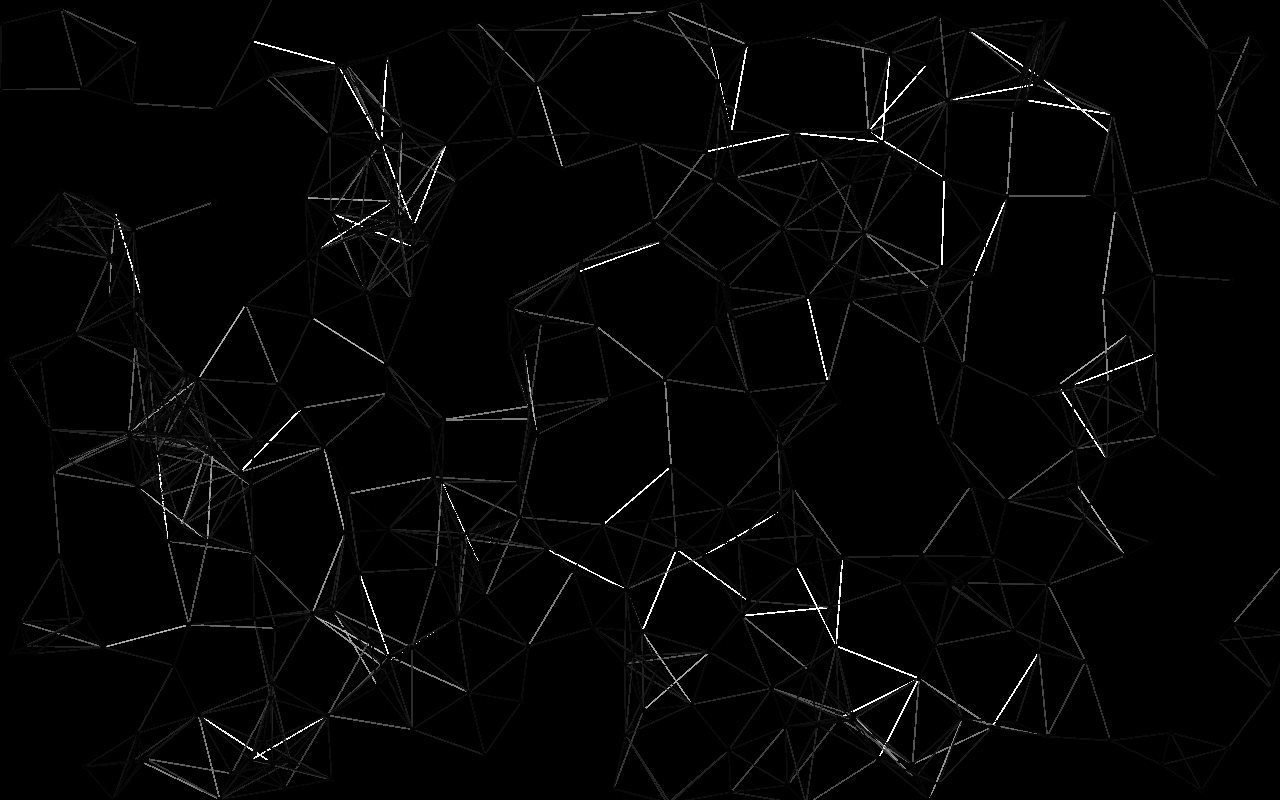
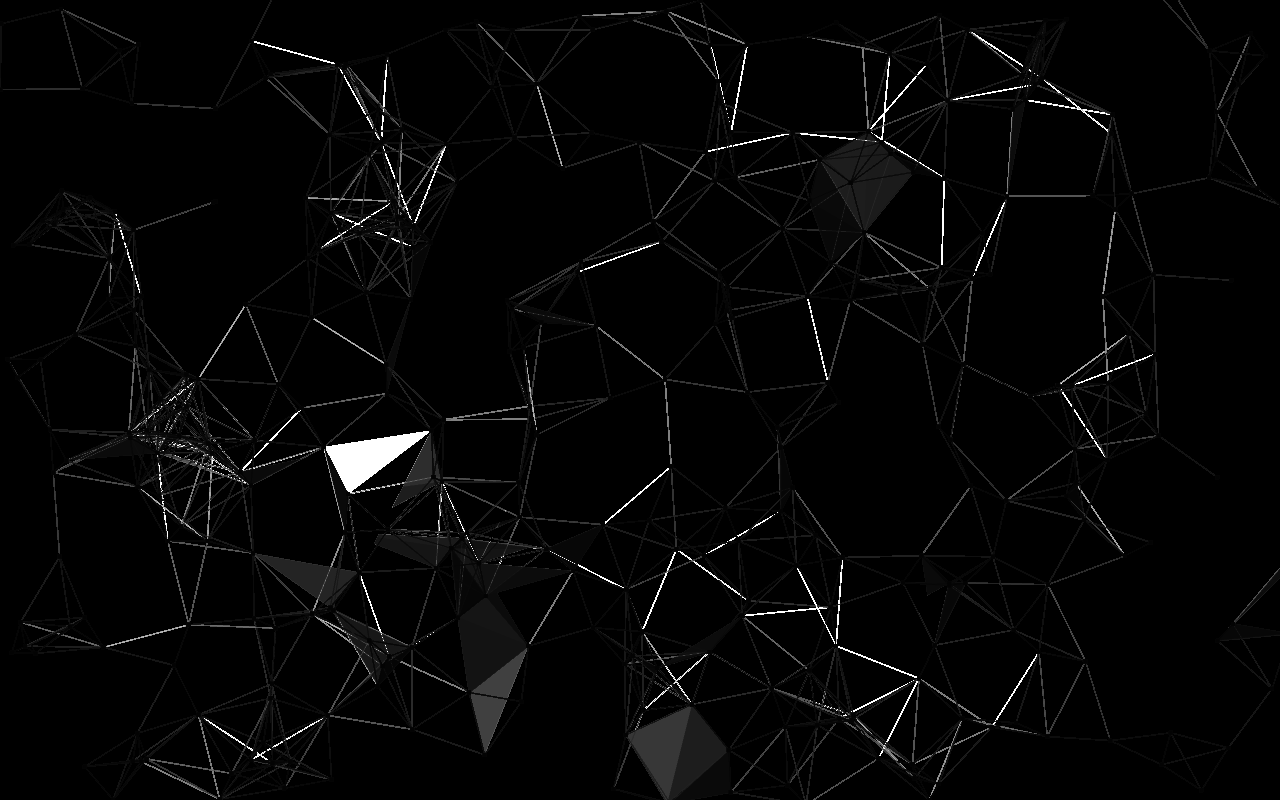
Before and after one commit to Cultered/Background, a plain HTML site: page index.html in a window 1280 px wide. Drawn offline with Linux system fonts and the light colour scheme; animation ran at ten frames a second.

Commit message:
feat: added triangles

```diff
--- a/index.html
+++ b/index.html
@@ -88,7 +88,6 @@
 
     const positionBuffer = gl.createBuffer();
     gl.bindBuffer(gl.ARRAY_BUFFER, positionBuffer);
-
     const n = 350;
     const maxDistance = 90;
     const points = Array.from({ length: n }, () => ({
@@ -97,6 +96,40 @@
       vx: (Math.random() - 0.5) * 2.5,
       vy: (Math.random() - 0.5) * 1.5,
     }));
+    const triangleCount = 3; // how many triangles you want
+    // Generate triangle indices based on proximity at startup
+    const triangleIndices = [];
+    const seenTriplets = new Set();
+
+    function distance(p1, p2) {
+      const dx = p1.x - p2.x;
+      const dy = p1.y - p2.y;
+      return Math.sqrt(dx * dx + dy * dy);
+    }
+
+    // Generate triangles from proximity
+    for (let i = 0; i < n; i++) {
+      for (let j = i + 1; j < n; j++) {
+        if (distance(points[i], points[j]) > maxDistance) continue;
+        for (let k = j + 1; k < n; k++) {
+          if (
+            distance(points[i], points[k]) < maxDistance &&
+            distance(points[j], points[k]) < maxDistance &&
+            i%2== 0 && j%3==0 && k%4==0
+          ) {
+            // Sort indices to ensure uniqueness
+            const triplet = [i, j, k].sort((a, b) => a - b);
+            const key = triplet.join(",");
+            if (!seenTriplets.has(key)) {
+              triangleIndices.push(triplet);
+              seenTriplets.add(key);
+            }
+          }
+        }
+      }
+    }
+
+
     let time = 0;
 
     function updatePositions() {
@@ -139,6 +172,33 @@
           }
         }
       }
+      const trianglePositions = [];
+      for (let tri of triangleIndices) {
+        const [i, j, k] = tri;
+        const pi = points[i];
+        const pj = points[j];
+        const pk = points[k];
+
+        // Calculate pairwise distances
+        const d1 = Math.hypot(pi.x - pj.x, pi.y - pj.y);
+        const d2 = Math.hypot(pj.x - pk.x, pj.y - pk.y);
+        const d3 = Math.hypot(pk.x - pi.x, pk.y - pi.y);
+        const avgDist = (d1 + d2 + d3) / 3;
+
+        // Normalize brightness: closer triangles = brighter
+        const brightness = 1.0 - Math.min(avgDist / maxDistance, 1.0); // clamp to [0,1]
+
+        trianglePositions.push(pi.x, pi.y, brightness);
+        trianglePositions.push(pj.x, pj.y, brightness);
+        trianglePositions.push(pk.x, pk.y, brightness);
+      }
+
+
+      gl.bindBuffer(gl.ARRAY_BUFFER, positionBuffer);
+      gl.bufferData(gl.ARRAY_BUFFER, new Float32Array(trianglePositions), gl.STATIC_DRAW);
+      gl.vertexAttribPointer(posAttribLoc, 3, gl.FLOAT, false, 0, 0);
+      gl.uniform3f(colorUniformLoc, 0.01, 0.01, 0.01);
+      gl.drawArrays(gl.TRIANGLES, 0, trianglePositions.length / 3);
 
       gl.bindBuffer(gl.ARRAY_BUFFER, positionBuffer);
       gl.bufferData(gl.ARRAY_BUFFER, new Float32Array(linePositions), gl.STATIC_DRAW);
@@ -157,6 +217,7 @@
       gl.vertexAttribPointer(posAttribLoc, 3, gl.FLOAT, false, 0, 0);
       gl.uniform3f(colorUniformLoc, .01, .01, .01);
       gl.drawArrays(gl.POINTS, 0, n);
+
     }
 
     function render() {
```
